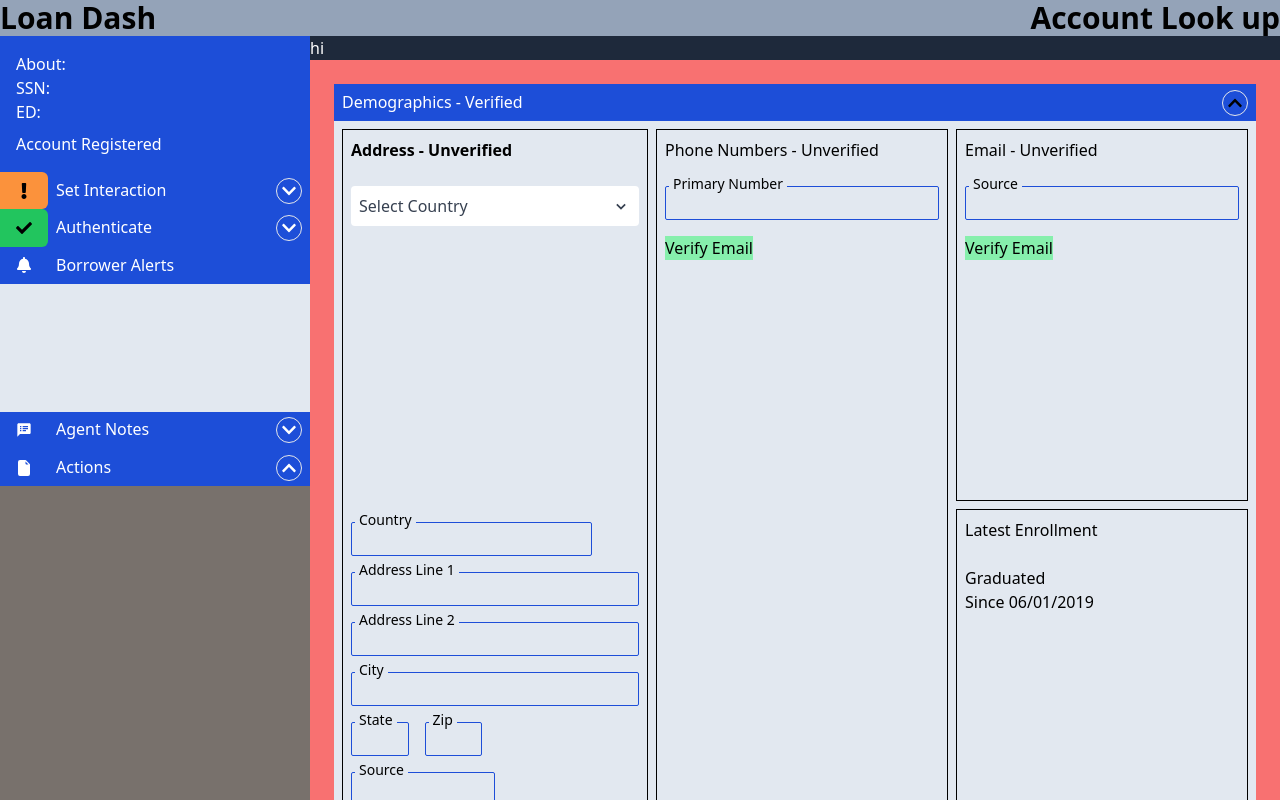
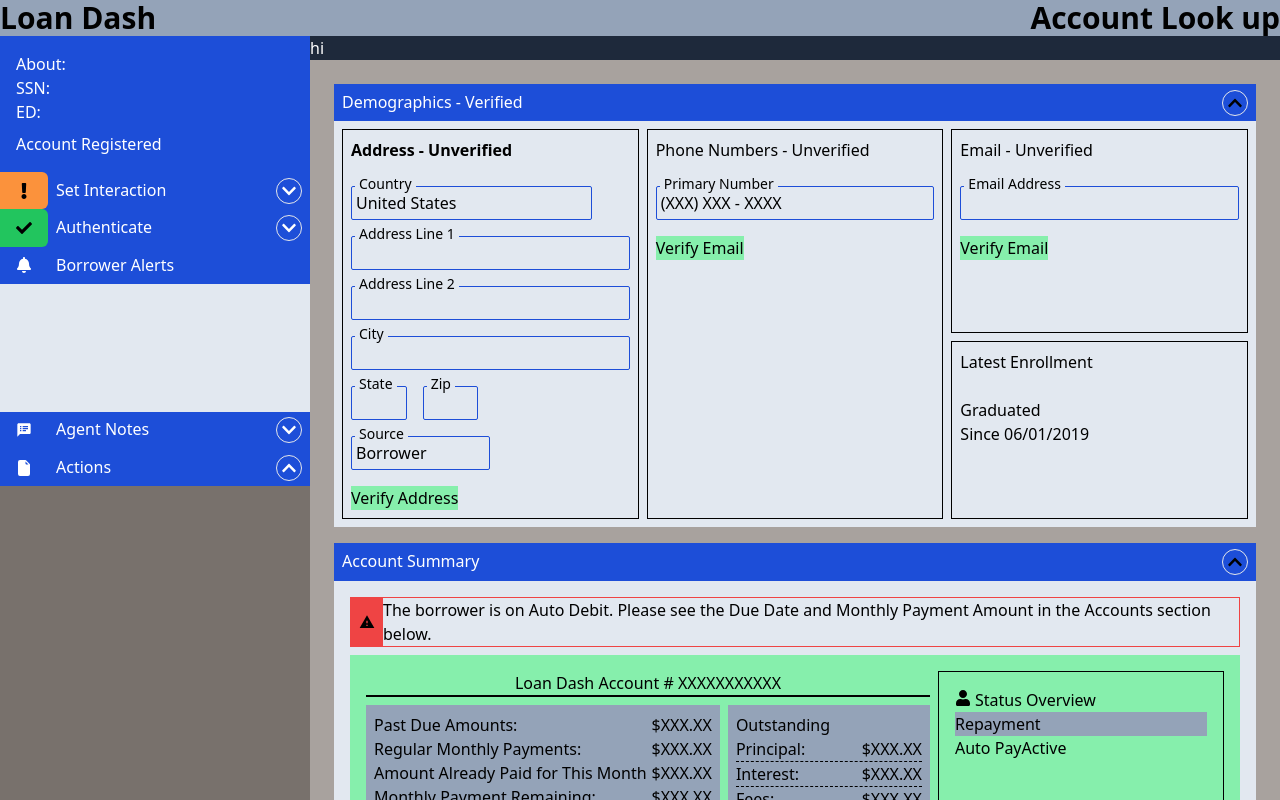
Before and after one commit to Charlie025x/Loan-Dashboard, a React (Vite) app: page / in a window 1280 px wide. Built offline with nearby package versions, Linux system fonts and the light colour scheme.

Commit message:
fixed scroll bars and visual  errors on very small screen sizes

```diff
--- a/src/assets/components/Main.tsx
+++ b/src/assets/components/Main.tsx
@@ -7,9 +7,9 @@ import Activity from "./Main/Activity";
 const Main = () => {
   return (
     <div className="overflow-x-hidden">
-      <div className="grid min-h-full grid-rows-[auto_1fr] bg-red-400">
+      <div className="grid min-h-full grid-rows-[auto_1fr] bg-stone-400">
         <div className="bg-slate-800 text-white">hi</div>
-        <div className="p-6 [&>div]:mb-4">
+        <div className="overflow-y-auto p-6 [&>div]:mb-4">
           <Demographics />
           <AccountSummary />
           <Activity />
--- a/src/assets/components/Main/AccountSummary.tsx
+++ b/src/assets/components/Main/AccountSummary.tsx
@@ -21,13 +21,15 @@ const AccountSummary = () => {
       </div>
       {/* drop down */}
       <div
-        className={`pannel w-full overflow-y-hidden bg-slate-200 ${!show ? "max-h-0" : "max-h-[70rem]"} transition-all duration-100 ease-in-out`}
+        className={`pannel w-full overflow-y-hidden bg-slate-200 ${!show ? "max-h-0" : "max-h-[140rem]"} transition-all duration-100 ease-in-out`}
       >
         <div className="flex flex-wrap gap-2 p-4">
           <div className="message flex w-full items-center border border-red-500">
-            <span className="bg-red-500 p-2">
+            <div className="flex items-center self-stretch bg-red-500">
+              <span className="p-2">
                 <MdOutlineWarning />
               </span>
+            </div>
             <p>
               {" "}
               The borrower is on Auto Debit. Please see the Due Date and Monthly
@@ -35,8 +37,11 @@ const AccountSummary = () => {
             </p>
           </div>
           <div className="flex w-full flex-wrap bg-green-300">
-            <div className="grow p-4">
-              <div className="border-b border-black text-center">
+            <div className="flex grow flex-wrap p-4">
+              {/* TODO: remove order on appropiate screen size  */}
+
+              <div className="order-2 basis-full lg:basis-2/3 lg:pr-2">
+                <div className="mb-2 border-b-2 border-black text-center">
                   Loan Dash Account # XXXXXXXXXXX
                 </div>
                 <div className="flex grow flex-wrap gap-2 [&>*]:bg-slate-400">
@@ -87,7 +92,12 @@ const AccountSummary = () => {
                       <p>$XXX.XX</p>
                     </div>
                   </div>
-                <div className="grow border border-black p-4">
+                </div>
+              </div>
+
+              {/* TODO: remove order on appropiate screen size  */}
+
+              <div className="order-1 grow basis-1/3 border border-black p-4 lg:order-3">
                 <div className="flex flex-col">
                   <div className="flex items-baseline">
                     <FaUser className="mr-1" />
@@ -102,7 +112,8 @@ const AccountSummary = () => {
                   </div>
                 </div>
               </div>
-              </div>
+
+              {/*  */}
             </div>
           </div>
           <Account_Group />
--- a/src/assets/components/Main/Activity.tsx
+++ b/src/assets/components/Main/Activity.tsx
@@ -29,13 +29,14 @@ const Activity = () => {
           <div className="">
             <div className="grid grid-cols-1">
               <div className="grid grid-cols-[repeat(3,minmax(auto,1fr))] gap-4 overflow-x-auto">
-                <p>Borrower History</p>
+                <p className="border-b-2 border-blue-700">Borrower History</p>
                 <p>Defer/Forb History</p>
                 <p>Payments</p>
               </div>
             </div>
             <div className="grid grid-cols-1">
-              <div className="grid grid-cols-[repeat(5,minmax(auto,1fr))] gap-4 overflow-x-auto border-b-2 border-black">
+              {/* <div className="grid grid-cols-[repeat(5,minmax(auto,1fr))] gap-4 overflow-x-auto border-b-2 border-black"> */}
+              <div className="grid grid-cols-[repeat(5,minmax(auto,1fr))] overflow-x-auto [&>*]:p-2">
                 <p>Date</p>
                 <p>Action</p>
                 <p>Description</p>
@@ -46,11 +47,31 @@ const Activity = () => {
               <input type="search" name="" placeholder="Search" id="" />
               <input type="search" name="" placeholder="Search" id="" />
               <input type="search" name="" placeholder="Search" id="" /> */}
-                <p>06-02-2024 05:06:20 AM</p>
-                <p>993</p>
-                <p></p>
-                <p>ED</p>
-                <p>JohnDoe</p>
+                <p className="bg-slate-500">06-02-2024 05:06:20 AM</p>
+                <p className="bg-slate-500">993</p>
+                <p className="bg-slate-500"></p>
+                <p className="bg-slate-500">ED</p>
+                <p className="bg-slate-500">JohnDoe</p>
+                <p className="">06-02-2024 05:06:20 AM</p>
+                <p className="">993</p>
+                <p className=""></p>
+                <p className="">ED</p>
+                <p className="">JohnDoe</p>
+                <p className="bg-slate-500">06-02-2024 05:06:20 AM</p>
+                <p className="bg-slate-500">993</p>
+                <p className="bg-slate-500"></p>
+                <p className="bg-slate-500">ED</p>
+                <p className="bg-slate-500">JohnDoe</p>
+                <p className="">06-02-2024 05:06:20 AM</p>
+                <p className="">993</p>
+                <p className=""></p>
+                <p className="">ED</p>
+                <p className="">JohnDoe</p>
+                <p className="bg-slate-500">06-02-2024 05:06:20 AM</p>
+                <p className="bg-slate-500">993</p>
+                <p className="bg-slate-500"></p>
+                <p className="bg-slate-500">ED</p>
+                <p className="bg-slate-500">JohnDoe</p>
               </div>
             </div>
           </div>
--- a/src/assets/components/Main/Demographics.tsx
+++ b/src/assets/components/Main/Demographics.tsx
@@ -20,7 +20,7 @@ const Demographics = () => {
       </div>
       {/* drop down */}
       <div
-        className={`pannel w-full overflow-y-hidden bg-slate-200 ${!show ? "max-h-0" : "max-h-[65rem]"} transition-all duration-100 ease-in-out`}
+        className={`pannel w-full overflow-y-hidden bg-slate-200 ${!show ? "max-h-0" : "max-h-[80rem]"} transition-all duration-100 ease-in-out`}
       >
         <div className="overflow-y-auto">
           <div className="flex flex-wrap gap-2 p-2 [&>div]:lg:grow [&>div]:lg:basis-1/4">
@@ -29,7 +29,6 @@ const Demographics = () => {
               <h4 className="mb-6 font-bold">Address - Unverified</h4>
 
               <div className="flex flex-wrap gap-4">
-                <Selector />
                 <div className="relative">
                   <label
                     className="absolute left-0 ml-1 -translate-y-3 bg-slate-200 px-1 text-sm"
@@ -42,6 +41,7 @@ const Demographics = () => {
                     type="text"
                     name=""
                     id=""
+                    value="United States"
                   />
                 </div>
                 <div className="relative basis-full">
@@ -126,6 +126,7 @@ const Demographics = () => {
                     type="text"
                     name=""
                     id=""
+                    value="Borrower"
                   />
                 </div>
               </div>
@@ -147,6 +148,7 @@ const Demographics = () => {
                   type="text"
                   name=""
                   id=""
+                  value="(XXX) XXX - XXXX"
                 />
               </div>
               <button className="bg-green-300">Verify Email</button>
@@ -160,7 +162,7 @@ const Demographics = () => {
                     className="absolute left-0 ml-1 -translate-y-3 bg-slate-200 px-1 text-sm"
                     htmlFor="InteractionType"
                   >
-                    Source
+                    Email Address
                   </label>
                   <input
                     className="w-full rounded-sm border border-blue-700 bg-transparent p-1"
```
Lines whose indentation alone changed are shown as unchanged.
